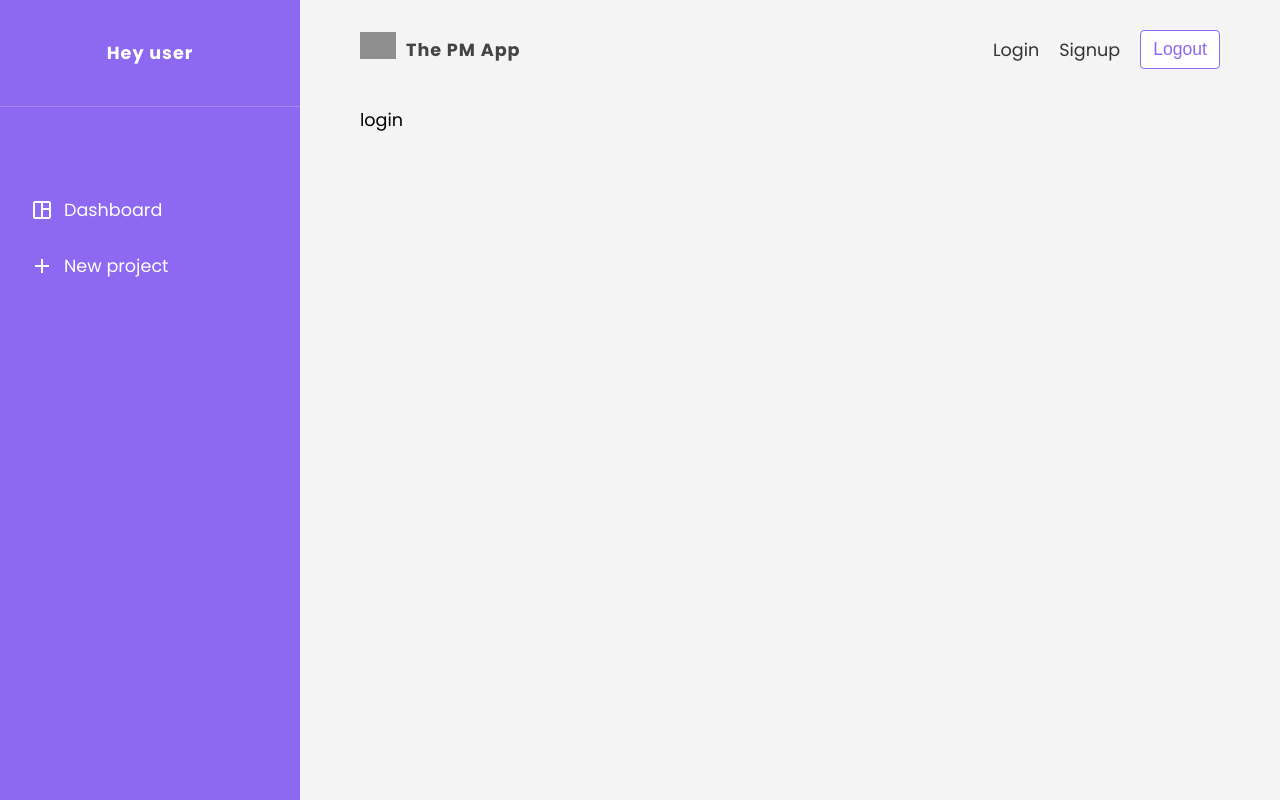
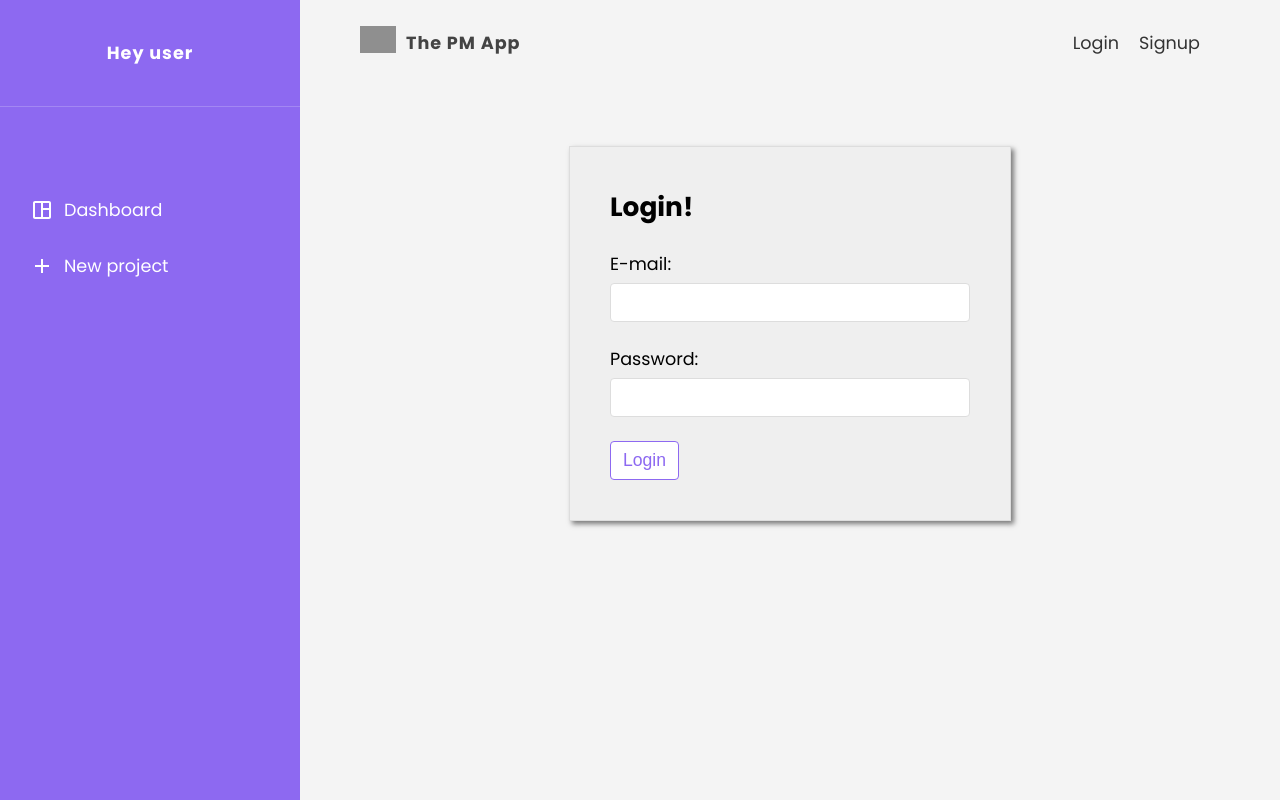
Before and after one commit to ikadgzl/project-management-app-react, a React (Create React App) app: page /login in a window 1280 px wide. Built offline with nearby package versions, Linux system fonts and the light colour scheme; no server answers; grey boxes are pictures that could not be loaded.

Commit message:
implemented login signin and logout features, also protected routes and navbar

```diff
--- a/src/App.js
+++ b/src/App.js
@@ -1,6 +1,11 @@
 import './App.css';
 
-import { BrowserRouter as Router, Routes, Route } from 'react-router-dom';
+import {
+  BrowserRouter as Router,
+  Routes,
+  Route,
+  Navigate
+} from 'react-router-dom';
 
 import Dashboard from './pages/dashboard/Dashboard';
 import Login from './pages/login/Login';
@@ -10,23 +15,43 @@ import Create from './pages/create/Create';
 
 import Navbar from './components/Navbar';
 import Sidebar from './components/Sidebar';
+import { useAuthContext } from './hooks/useAuthContext';
 
 function App() {
+  const { user, authIsReady } = useAuthContext();
+
   return (
     <div className='App'>
+      {authIsReady && (
         <Router>
           <Sidebar />
           <div className='container'>
             <Navbar />
             <Routes>
-            <Route path='/' element={<Dashboard />} />
-            <Route path='/create' element={<Create />} />
-            <Route path='/project' element={<Project />} />
-            <Route path='/login' element={<Login />} />
-            <Route path='/signup' element={<Signup />} />
+              <Route
+                path='/'
+                element={user ? <Dashboard /> : <Navigate to='/login' />}
+              />
+              <Route
+                path='/create'
+                element={user ? <Create /> : <Navigate to='/login' />}
+              />
+              <Route
+                path='/project'
+                element={user ? <Project /> : <Navigate to='/login' />}
+              />
+              <Route
+                path='/login'
+                element={!user ? <Login /> : <Navigate to='/' />}
+              />
+              <Route
+                path='/signup'
+                element={!user ? <Signup /> : <Navigate to='/' />}
+              />
             </Routes>
           </div>
         </Router>
+      )}
     </div>
   );
 }
--- a/src/components/Navbar.js
+++ b/src/components/Navbar.js
@@ -2,8 +2,16 @@ import './Navbar.css';
 
 import Temple from '../assets/temple.svg';
 import { Link } from 'react-router-dom';
+import { useLogout } from '../hooks/useLogout';
+import { useAuthContext } from '../hooks/useAuthContext';
 
 const Navbar = () => {
+  const { logout, isPending } = useLogout();
+  const { user } = useAuthContext();
+
+  const logoutHandler = () => {
+    logout();
+  };
   return (
     <nav className='navbar'>
       <ul>
@@ -12,15 +20,26 @@ const Navbar = () => {
           <span>The PM App</span>
         </li>
 
+        {!user ? (
+          <>
             <li>
               <Link to='/login'>Login</Link>
             </li>
             <li>
               <Link to='/signup'>Signup</Link>
             </li>
+          </>
+        ) : (
           <li>
-          <button className='btn'>Logout</button>
+            <button
+              className='btn'
+              onClick={logoutHandler}
+              disabled={isPending && true}
+            >
+              {isPending ? 'Logging out..' : 'Logout'}
+            </button>
           </li>
+        )}
       </ul>
     </nav>
   );
--- a/src/hooks/useLogin.js
+++ b/src/hooks/useLogin.js
@@ -1,12 +1,12 @@
-import { useState } from 'react';
-import { useAuthContext } from '../context/AuthContext';
-import { LOGIN } from '../context/AuthReducerTypes';
-import { projectAuth } from '../firebase/config';
+import { useEffect, useState } from 'react';
+import { LOGIN } from '../context/authReducerTypes';
+import { projectAuth, projectFirestore } from '../firebase/config';
+import { useAuthContext } from './useAuthContext';
 
 export const useLogin = () => {
-  const [isCancelled, setIsCanceller] = useState(false);
+  const [isCancelled, setIsCancelled] = useState(false);
+  const [isPending, setIsPending] = useState(false);
   const [error, setError] = useState(null);
-  const [isPending, setIsPending] = useState(false);
 
   const { dispatch } = useAuthContext();
 
@@ -15,7 +15,11 @@ export const useLogin = () => {
     setIsPending(true);
 
     try {
-      const res = await projectAuth.signInWithEmailAndPassword();
+      const res = await projectAuth.signInWithEmailAndPassword(email, password);
+      await projectFirestore
+        .collection('users')
+        .doc(res.user.uid)
+        .update({ online: true });
 
       dispatch({ type: LOGIN, payload: res.user });
 
@@ -31,6 +35,9 @@ export const useLogin = () => {
     }
   };
 
+  console.log('isPending', isPending);
+  console.log('isCancelled', isCancelled);
+
   useEffect(() => {
     return () => {
       setIsCancelled(true);
--- a/src/hooks/useLogout.js
+++ b/src/hooks/useLogout.js
@@ -1,20 +1,26 @@
 import { useEffect, useState } from 'react';
-import { LOGOUT } from '../context/AuthReducerTypes';
-import { projectAuth } from '../firebase/config';
+import { LOGOUT } from '../context/authReducerTypes';
+import { projectAuth, projectFirestore } from '../firebase/config';
 import { useAuthContext } from './useAuthContext';
 
 export const useLogout = () => {
   const [isCancelled, setIsCancelled] = useState(false);
-  const [isPending, setIsPending] = useState(null);
+  const [isPending, setIsPending] = useState(false);
   const [error, setError] = useState(null);
 
-  const { dispatch } = useAuthContext();
+  const { dispatch, user } = useAuthContext();
 
   const logout = async () => {
     setError(null);
     setIsPending(true);
 
     try {
+      const { uid } = user;
+
+      await projectFirestore
+        .collection('users')
+        .doc(uid)
+        .update({ online: false });
       await projectAuth.signOut();
 
       dispatch({ type: LOGOUT });
--- a/src/hooks/useSignup.js
+++ b/src/hooks/useSignup.js
@@ -1,6 +1,10 @@
 import { useEffect, useState } from 'react';
 import { LOGIN } from '../context/authReducerTypes';
-import { projectAuth, projectStorage } from '../firebase/config';
+import {
+  projectAuth,
+  projectFirestore,
+  projectStorage
+} from '../firebase/config';
 import { useAuthContext } from '../hooks/useAuthContext';
 
 export const useSignup = () => {
@@ -30,6 +34,12 @@ export const useSignup = () => {
 
       await res.user.updateProfile({ displayName, photoURL });
 
+      await projectFirestore.collection('users').doc(res.user.uid).set({
+        online: true,
+        displayName,
+        photoURL
+      });
+
       dispatch({ type: LOGIN, payload: res.user });
 
       if (!isCancelled) {
--- a/src/pages/login/Login.css
+++ b/src/pages/login/Login.css
@@ -0,0 +1,8 @@
+.auth-form {
+  max-width: 360px;
+  margin: 60px auto;
+  padding: 40px;
+  border: 1px solid #ddd;
+  box-shadow: 3px 3px 5px rgba(0, 0, 0, 0.5);
+  background-color: #efefef;
+}
--- a/src/pages/login/Login.js
+++ b/src/pages/login/Login.js
@@ -1,7 +1,60 @@
+import { useState } from 'react';
+import { useLogin } from '../../hooks/useLogin';
 import './Login.css';
 
 const Login = () => {
-  return <div>login</div>;
+  const [userInfo, setUserInfo] = useState({
+    email: '',
+    password: ''
+  });
+
+  const { login, isPending, error } = useLogin();
+
+  const userInputHandler = (e) => {
+    setUserInfo((prevUserInfo) => ({
+      ...prevUserInfo,
+      [e.target.name]: e.target.value
+    }));
+  };
+
+  const submitHandler = (e) => {
+    e.preventDefault();
+
+    login(userInfo);
+  };
+  return (
+    <form className='auth-form' onSubmit={submitHandler}>
+      <h2>Login!</h2>
+
+      <label>
+        <span>E-mail:</span>
+        <input
+          type='email'
+          name='email'
+          onChange={userInputHandler}
+          value={userInfo.email}
+          required
+        />
+      </label>
+
+      <label>
+        <span>Password:</span>
+        <input
+          type='password'
+          name='password'
+          onChange={userInputHandler}
+          value={userInfo.password}
+          required
+        />
+      </label>
+
+      <button className='btn' type='submit' disabled={isPending && true}>
+        {isPending ? <p>Logging...</p> : <p>Login</p>}
+      </button>
+
+      {error && <p>{error}</p>}
+    </form>
+  );
 };
 
 export default Login;
--- a/src/pages/signup/Signup.js
+++ b/src/pages/signup/Signup.js
@@ -2,6 +2,22 @@ import { useState } from 'react';
 import { useSignup } from '../../hooks/useSignup';
 import { checkThumbnail } from '../../lib/checkThumbnail';
 import './Signup.css';
+
+const validateThumbnail = (selectedThumbnail) => {
+  if (!selectedThumbnail) {
+    return 'Please select a thumbnail!';
+  }
+
+  if (!selectedThumbnail.type.includes('image')) {
+    return 'Please select an image!';
+  }
+
+  if (selectedThumbnail.size > 1000000) {
+    return 'Image size must be less than 1MB!';
+  }
+
+  return null;
+};
 
 const Signup = () => {
   const [userInfo, setUserInfo] = useState({
@@ -19,7 +35,7 @@ const Signup = () => {
       if (e.target.name === 'thumbnail') {
         const thumbnail = e.target.files[0];
 
-        setThumbnailError(checkThumbnail(thumbnail));
+        setThumbnailError(validateThumbnail(thumbnail));
 
         return { ...prevUserInfo, thumbnail };
       } else {
@@ -82,10 +98,10 @@ const Signup = () => {
         {thumbnailError && <div className='error'>{thumbnailError}</div>}
       </label>
 
-      <button className='btn' disabled={isPending && true}>
-        Sign Up
+      <button className='btn' type='submit' disabled={isPending && true}>
+        {isPending ? <p>Signing...</p> : <p>Sign Up</p>}{' '}
       </button>
-      {isPending && <p>Signing...</p>}
+
       {error && <p>{error}</p>}
     </form>
   );
```
Lines whose indentation alone changed are shown as unchanged.
